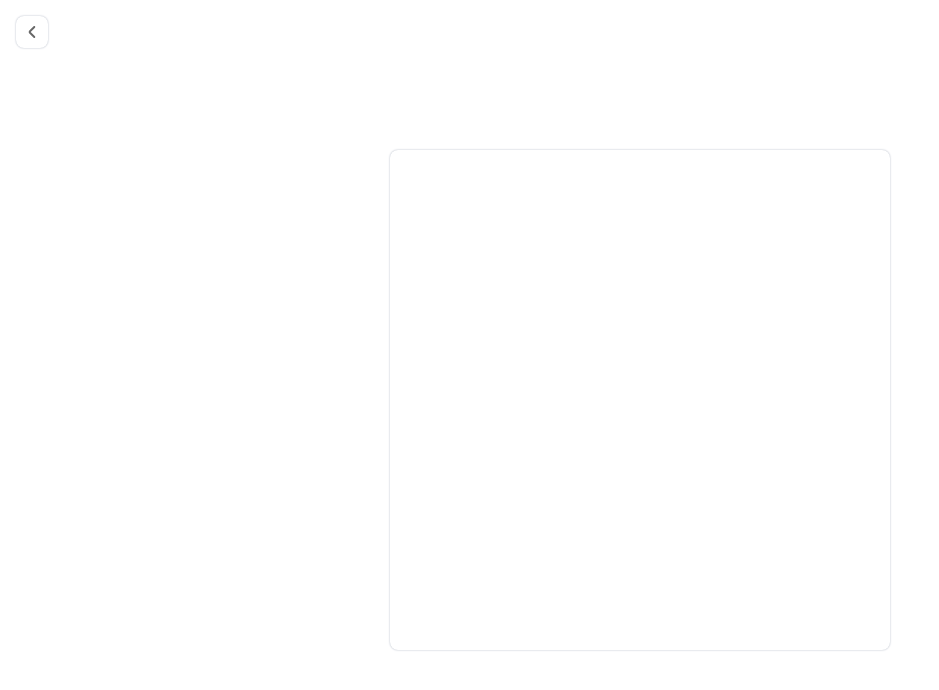
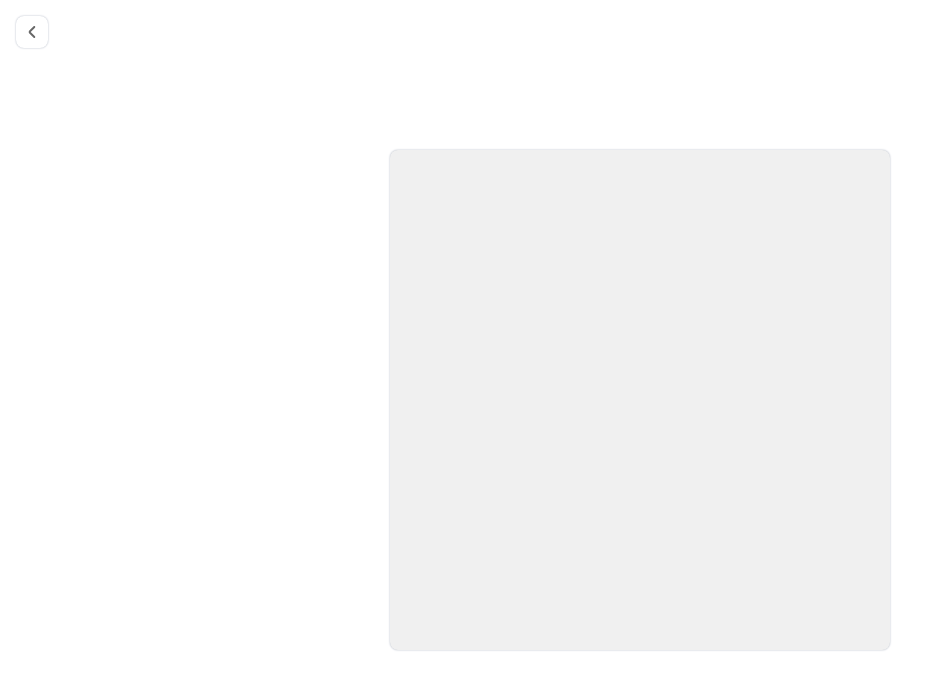
Before and after one commit to MSzostaq/tic-tac-toe, a React (Create React App) app: page /singleplayer in a window 1280 px wide. Shown: the top 690 px of the page, without its empty margins (0-939 px from the left). Built offline with nearby package versions, Linux system fonts and the light colour scheme.

Commit message:
changed styles

```diff
--- a/src/views/MultiplayerOnline.jsx
+++ b/src/views/MultiplayerOnline.jsx
@@ -30,6 +30,7 @@ const BackIcon = styled(Icon)`
 `;
 
 const GameWrapper = styled.div`
+  background-color: ${({ theme }) => theme.colors.lightGrey};
   border-radius: 8px;
   box-shadow: 0px 0px 2px 0px ${({ theme }) => theme.colors.darkPurple};
   width: 500px;
@@ -42,7 +43,7 @@ const MultiplayerOnline = () => {
       <BackButton to="/">
         <BackIcon icon="caretDown" />
       </BackButton>
-      <GameWrapper></GameWrapper>
+      <GameWrapper />
     </Wrapper>
   );
 };
--- a/src/views/SinglePlayer.jsx
+++ b/src/views/SinglePlayer.jsx
@@ -30,6 +30,7 @@ const BackIcon = styled(Icon)`
 `;
 
 const GameWrapper = styled.div`
+  background-color: ${({ theme }) => theme.colors.lightGrey};
   border-radius: 8px;
   box-shadow: 0px 0px 2px 0px ${({ theme }) => theme.colors.darkPurple};
   width: 500px;
@@ -42,7 +43,7 @@ const SinglePlayer = () => {
       <BackButton to="/">
         <BackIcon icon="caretDown" />
       </BackButton>
-      <GameWrapper></GameWrapper>
+      <GameWrapper />
     </Wrapper>
   );
 };
```
